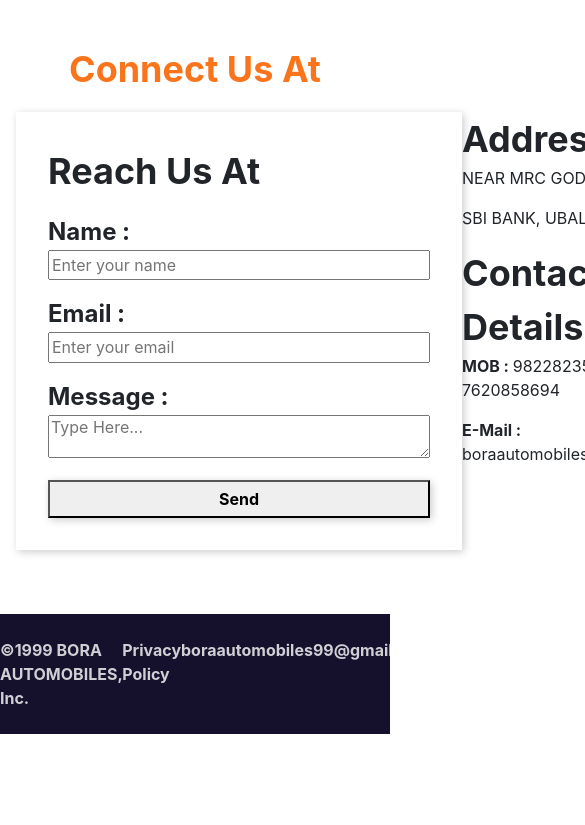
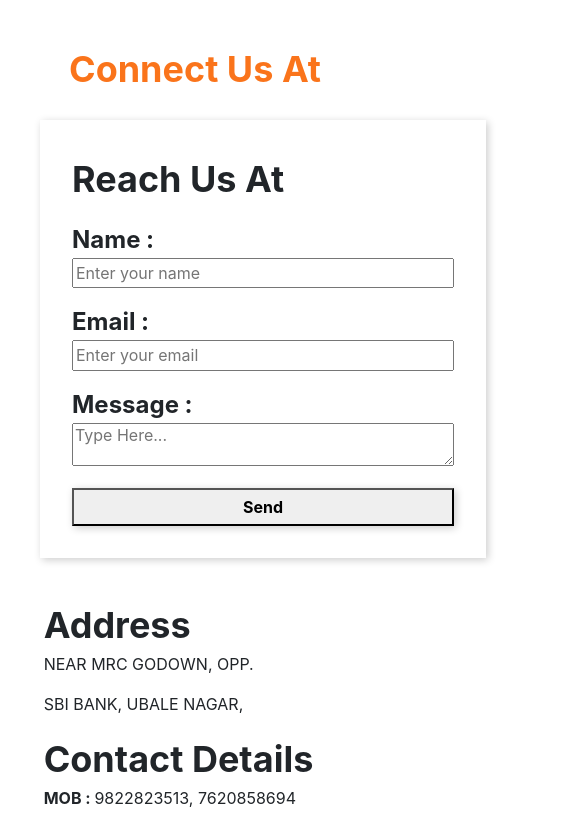
Before and after one commit to debugged-exe/landing-page, a React (Create React App) app: page / in a window 390 px wide. Shown: the part 2159-2984 px from the top of the page, 585 px wide, since content can reach past the window. Before the commit the page ends 2893 px from the top, so only its background shows below. Built offline with nearby package versions, Linux system fonts and the light colour scheme.

Commit message:
responsiveness added

```diff
--- a/src/Components/Contact/Contact.js
+++ b/src/Components/Contact/Contact.js
@@ -120,8 +120,8 @@ const Contact = () => {
         <div id='contact'>
             <span id="goto" style = {{marginTop: "-300px", paddingBottom: "300px", display: "block"}}> &nbsp; </span>
             <div data-aos='fade-down' style={{color:'#fa741b'}} className='f2 b tc'>Connect Us At</div>
-        <div className='flex justify-around ma3 mb5'>
-            <div data-aos='fade-up' className='shadow-4 pa4'>
+        <div className='flex justify-around ma3 mb5 flex-wrap mh4'>
+            <div data-aos='fade-up' className='shadow-4 pa4 ma2'>
                 <div>
                     <p className='f2 b'>Reach Us At</p>
                     <p className='f3 b ma0'>Name :</p>
@@ -158,7 +158,7 @@ const Contact = () => {
                     onClick = {() => submit()}></input>
                 </div>
             </div>
-            <div data-aos='fade-up'>
+            <div data-aos='fade-up' className='mt4'>
                 <p className='f2 ma0 b'>Address</p>
                 <p>NEAR  MRC GODOWN, OPP.</p>
                 <p>SBI BANK, UBALE NAGAR,</p>
--- a/src/Components/Footer/Footer.js
+++ b/src/Components/Footer/Footer.js
@@ -4,7 +4,7 @@ import 'tachyons';
 const Footer = () => {
     return (
         <footer style={{backgroundColor:'#15102c'}} className="b white-80 pv2">
-            <p className="f5 flex justify-around mt3">
+            <p className="f5 flex flex-wrap justify-around mt3">
                 <span className="dib">©1999 BORA AUTOMOBILES, Inc.</span>
                 <a style={{textDecoration:'none',outline:'none'}} className="link white-80 hover-gray" href="/privacy"> Privacy Policy</a>
                 <a style={{textDecoration:'none',outline:'none'}} className="link white-80 hover-gray" href="/#">boraautomobiles99@gmail.com </a>
--- a/src/Components/HomeLanding/HomeLanding.js
+++ b/src/Components/HomeLanding/HomeLanding.js
@@ -3,7 +3,7 @@ import './HomeLanding.css';
 
 const HomeLanding = () => {
     return (
-        <div className="pa4-l homeImg">
+        <div className="homeImg">
             <div className='center'>
                 <div className="form center pa4 br3 shadow-5">
                     <input className="f4 pa2 w-70 center" placeholder="Type Here" type="text"  />
--- a/src/Components/Navbar/nav.js
+++ b/src/Components/Navbar/nav.js
@@ -13,9 +13,9 @@ function nav() {
         <Navbar.Collapse id="basic-navbar-nav">
           <Nav className="mr-auto Navbar-text-color">
             <Nav.Link href="#home"><span className="NavbarItem">Home</span></Nav.Link>
-            <Nav.Link href="/#about"><span className="NavbarItem">About Us</span></Nav.Link>
-            <Nav.Link href="/#contact"><span className="NavbarItem">Contact Us</span></Nav.Link>
-            <Nav.Link href="/#ourservices"><span className="NavbarItem">Our Services</span></Nav.Link>
+            <Nav.Link href="#about"><span className="NavbarItem">About Us</span></Nav.Link>
+            <Nav.Link href="#contact"><span className="NavbarItem">Contact Us</span></Nav.Link>
+            <Nav.Link href="#ourservices"><span className="NavbarItem">Our Services</span></Nav.Link>
           </Nav>
         </Navbar.Collapse>
       </Navbar>
```
Also changed, not shown: 1 other file (tests, documents, lock files or other folders).
